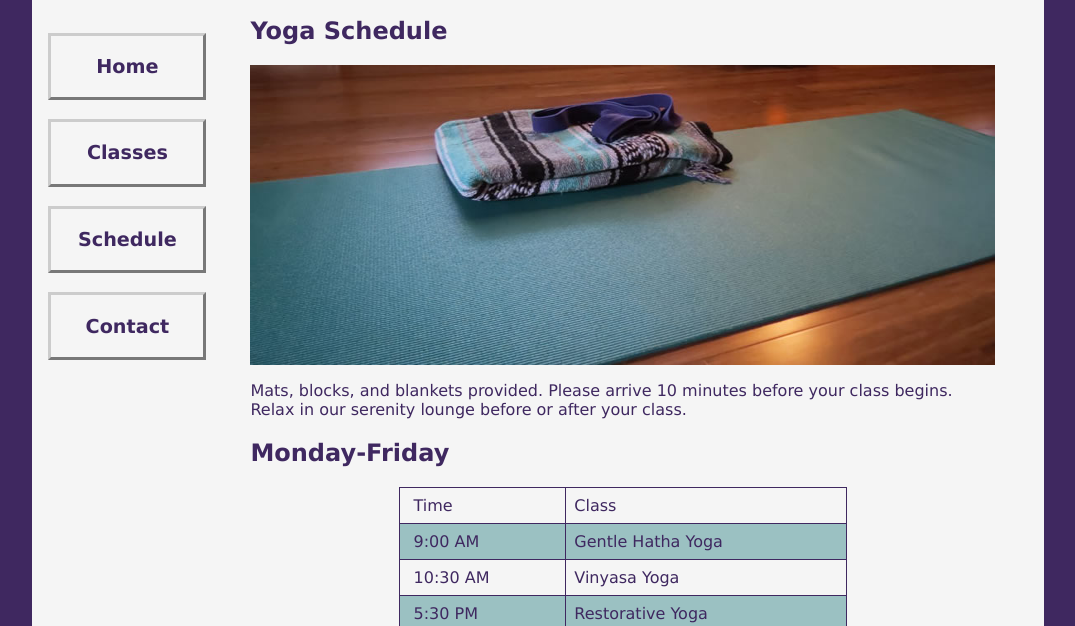
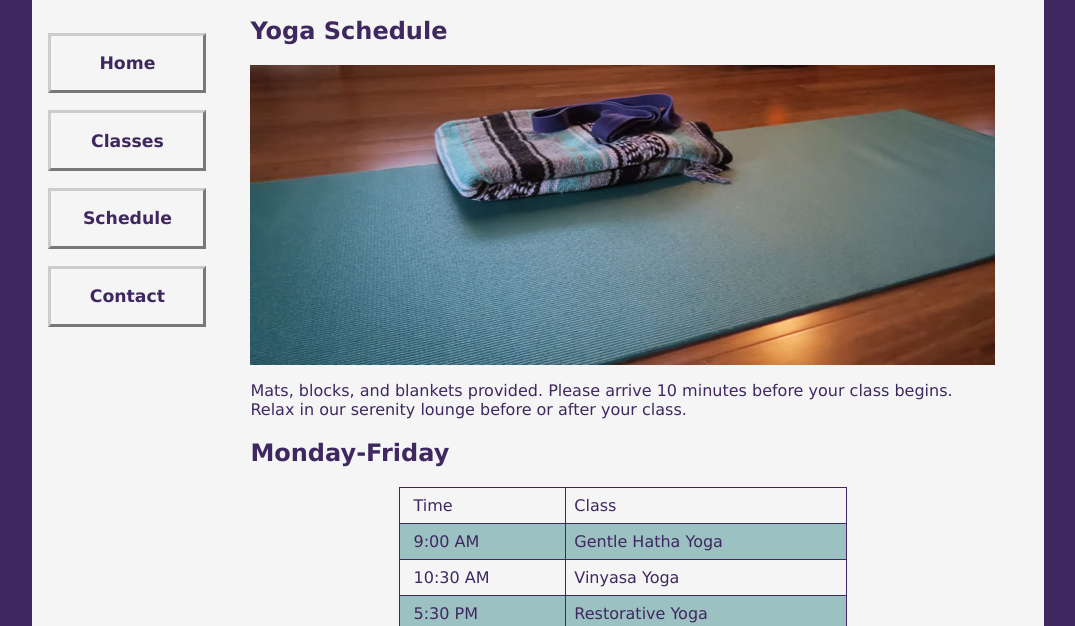
Before and after one commit to GlitchyBoi69/pathoflightyoga2, a plain HTML site: page schedule.html in a window 1280 px wide. Shown: the part 174-800 px from the top of the page, without its empty margins (102-1177 px from the left). Drawn offline with Linux system fonts and the light colour scheme.

Commit message:
Path of Light Yoga Studio website thingy

```diff
--- a/schedule.html
+++ b/schedule.html
@@ -12,7 +12,7 @@
 <header>
     <h1>Path of Light Yoga Studio</h1>
 </header>
-    <nav><ul><a href="index.html">Home</a>  <a href="classes.html">Classes</a> <a href="https://www.google.com">Schedule</a>  <a href="https://www.google.com">Contact</a></ul></nav>
+    <nav><ul><li><a href="index.html">Home</a></li>  <li><a href="classes.html">Classes</a></li> <li><a href="schedule.html">Schedule</a></li>  <li><a href="https://www.google.com">Contact</a></li></ul> </nav>
 <main>
     <h2>Yoga Schedule</h2>
     <div id="mathero"></div>
```
Also changed, not shown: classes.html (+1 -1 lines), index.html (+1 -1 lines).
